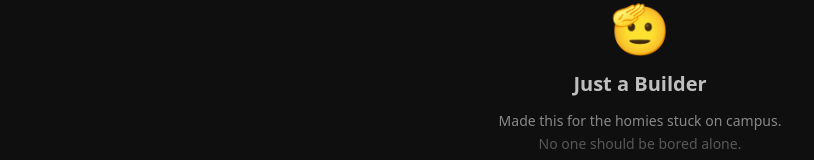
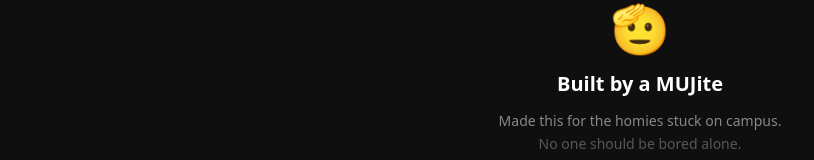
Before and after one commit to pranav172/stayBack, a Next.js app: page /about in a window 1280 px wide. Shown: the part 297-457 px from the top of the page, without its empty margins (0-814 px from the left). Built offline with nearby package versions, Linux system fonts and the light colour scheme.

Commit message:
Added MUJ mention in About page

```diff
--- a/app/about/page.tsx
+++ b/app/about/page.tsx
@@ -12,10 +12,9 @@ export default function AboutPage() {
             </Link>
 
             <div className="text-center max-w-xs">
-                {/* Animated emoji */}
                 <div className="text-5xl mb-4 animate-bounce">🫡</div>
 
-                <h1 className="text-xl font-bold animate-pulse">Just a Builder</h1>
+                <h1 className="text-xl font-bold">Built by a MUJite</h1>
 
                 <p className="text-white/50 text-sm mt-3 leading-relaxed">
                     Made this for the homies stuck on campus.
```
